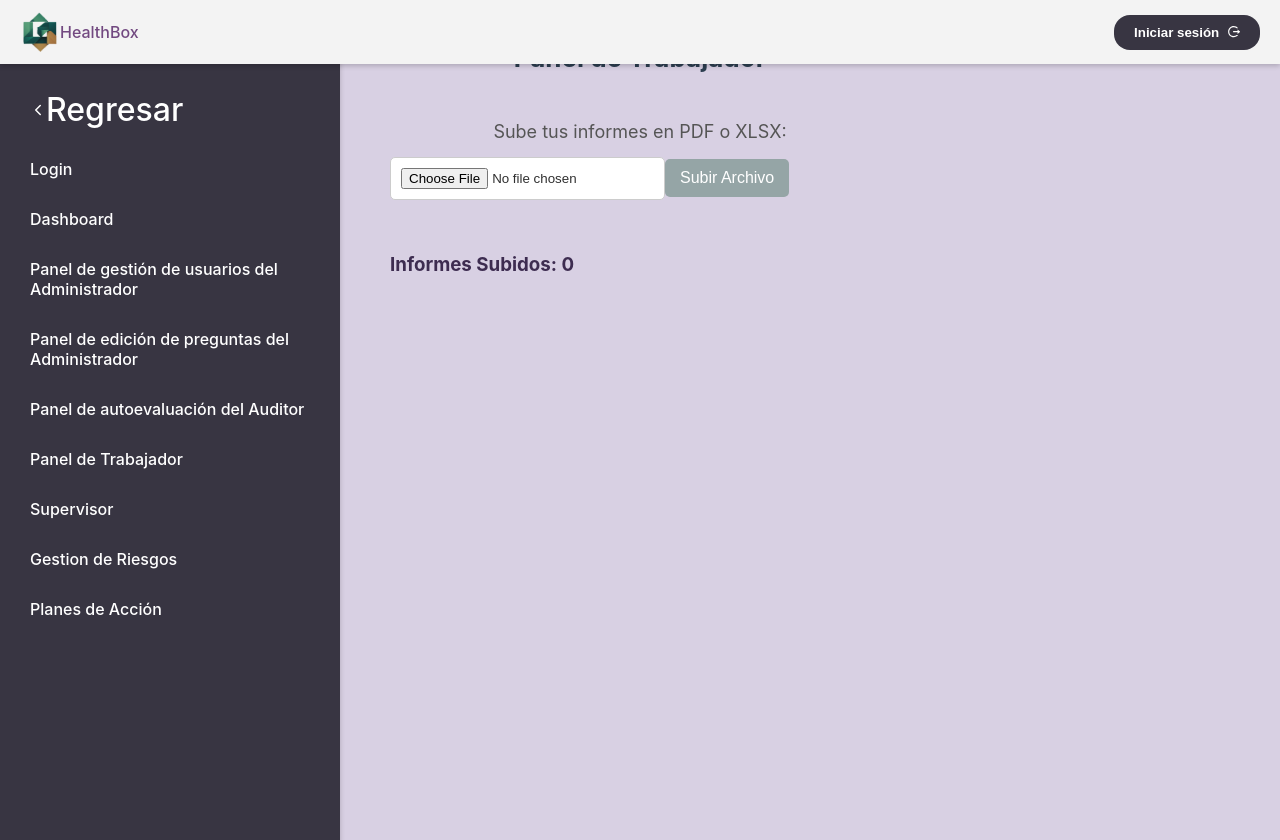
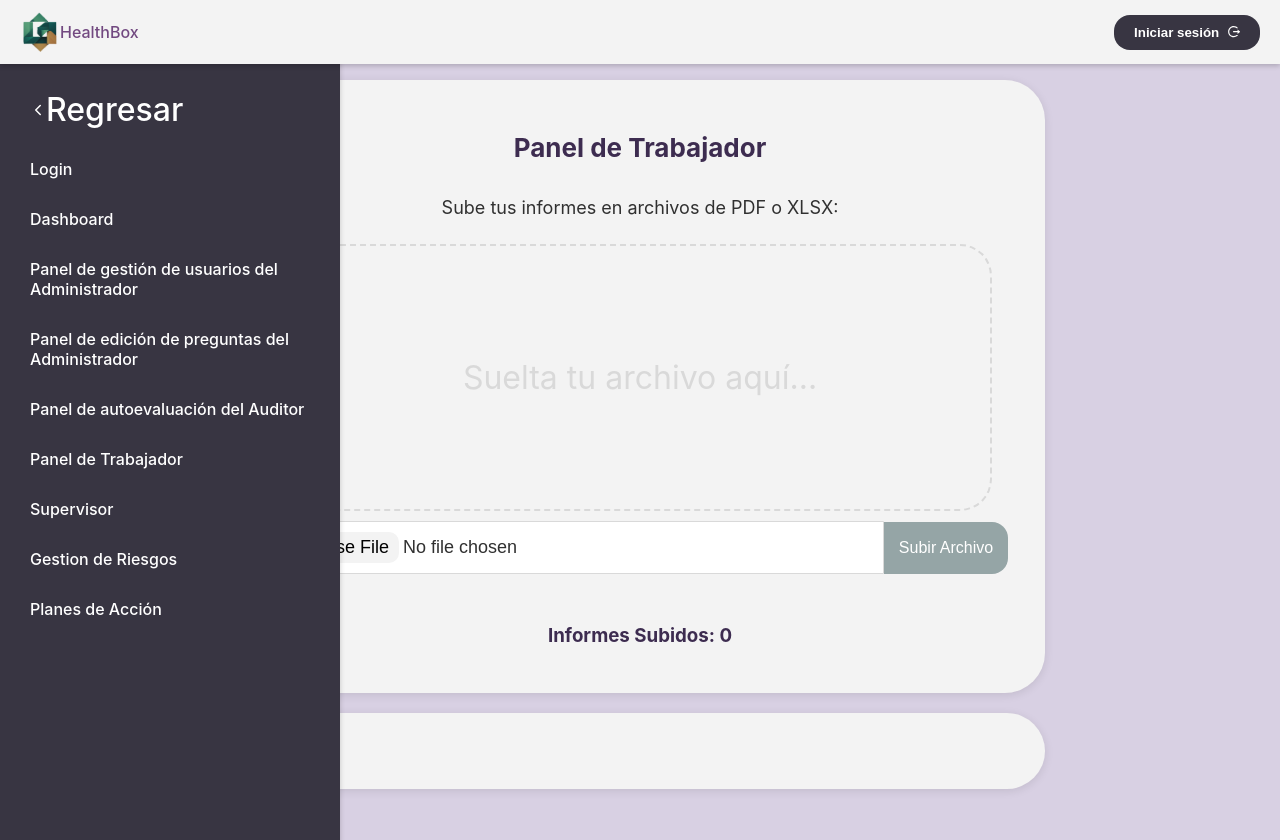
Before and after one commit to cfmoya324/TeamBox-HealthBox, a React (Create React App) app in the folder Frontend/: page /trabajador in a window 1280 px wide. After the commit the page ends 809 px from the top, so only its background shows below. Built offline with nearby package versions, Linux system fonts and the light colour scheme.

Commit message:
desarrollo en página de trabajador

```diff
--- a/Frontend/src/pages/Trabajador.js
+++ b/Frontend/src/pages/Trabajador.js
@@ -1,5 +1,7 @@
 import React, { useState } from "react";
+//import axios from "axios";
 import Sidepanel from "../components/sidepanel";
+import { IoCheckmarkDoneSharp } from "react-icons/io5";
 import "../styles/Trabajador.css";
 
 function Trabajador({isSidePanelOpen}) {
@@ -23,19 +25,33 @@ function Trabajador({isSidePanelOpen}) {
     }
   };
 
-  const handleUpload = () => {
+  const handleUpload = async () => {
     if (file) {
       const newFile = {
         id: Date.now(),
         name: file.name,
         url: URL.createObjectURL(file),
       };
+
+      try {
+        //await axios.post(
+        //  "http://localhost:5000/api/reports", newFile,
+        //  {
+        //    headers: {
+        //      Authorization: `Bearer ${localStorage.getItem("token")}`,
+        //    },
+        //  }
+        //);
+
         setUploadedFiles([...uploadedFiles, newFile]);
         setFile(null);
+
         setMessage("");
-      alert(`Archivo ${file.name} subido con éxito.`);
-    } else {
-      alert("No se ha seleccionado un archivo válido.");
+
+      } catch (error) {
+        console.error("❌ Error al guardar el reporte:", error);
+        alert("❌ Error al guardar el reporte.");
+      }
     }
   };
 
@@ -45,18 +61,40 @@ function Trabajador({isSidePanelOpen}) {
     }
   };
 
+  const dropHandler = (event) => {
+    event.preventDefault();
+
+    const files = event.dataTransfer.files;
+    const body = {target: {files: files}}
+
+    const fileInputToDropTo = document.getElementById('fileInputToDropTo');
+    fileInputToDropTo.files = files;
+
+    handleFileChange(body);
+  };
+
+  const dragoverHandler = (event) => {
+    event.preventDefault();
+  };
+
   return (
     <div>
       <Sidepanel isSidePanelOpen={isSidePanelOpen}/>
       <div className="trabajador-container">
         <h2>Panel de Trabajador</h2>
 
-        <div className="upload-section">
-          <p>Sube tus informes en PDF o XLSX:</p>
+        <p>Sube tus informes en archivos de PDF o XLSX:</p>
+
+        <div onDrop={dropHandler} onDragOver={dragoverHandler} className={file !== null ? "uploadZone uploadZoneFull hideOnMobile":"uploadZone uploadZoneEmpty hideOnMobile"}>
+          {file !== null ? <span><IoCheckmarkDoneSharp /></span>:'Suelta tu archivo aquí...'}
+        </div>
+
+        <span>
           <input
             type="file"
             accept=".pdf,.xlsx"
             onChange={handleFileChange}
+            id="fileInputToDropTo"
           />
           {message && <p className="error-message">{message}</p>}
           <button
@@ -66,17 +104,19 @@ function Trabajador({isSidePanelOpen}) {
           >
             Subir Archivo
           </button>
+        </span>
+
+        <h3>Informes Subidos: {uploadedFiles.length}</h3>
       </div>
 
       <div className="informe-section">
-          <h3>Informes Subidos: {uploadedFiles.length}</h3>
         <ul>
           {uploadedFiles.map((f) => (
             <li key={f.id}>
               <span className="informe-nombre">{f.name}</span>
               <div className="informe-botones">
-                  <a href={f.url} download={f.name}>
-                    <button className="descargar-btn">Descargar</button>
+                <a className="descargar-btn" href={f.url} download={f.name}>
+                  Descargar
                 </a>
                 <button
                   className="eliminar-btn"
@@ -89,7 +129,7 @@ function Trabajador({isSidePanelOpen}) {
           ))}
         </ul>
       </div>
-      </div>
+
     </div>
   );
 }
--- a/Frontend/src/styles/Trabajador.css
+++ b/Frontend/src/styles/Trabajador.css
@@ -1,35 +1,49 @@
 .trabajador-container {
+  margin: 20px 10px;
+  margin-top: 80px;
+  padding: 30px;
+  background-color: #F3F3F3;
+  border-radius: 2.5rem;
+  box-shadow: 0 2px 10px rgba(0, 0, 0, 0.1);
   display: flex;
   flex-direction: column;
   align-items: center;
-  justify-content: flex-start;
-  height: 100vh;
-  padding: 20px;
+}
+
+.trabajador-container > * {
+  margin-bottom: 1rem;
 }
 
 /* Título */
 .trabajador-container h2 {
   font-size: 26px;
-  color: #2c3e50;
-  margin-bottom: 10px;
 }
 
 /* Descripción */
 .trabajador-container p {
   font-size: 18px;
-  color: #555;
   text-align: center;
-  margin-bottom: 15px;
 }
 
 /* Input para subir archivos */
 .trabajador-container input[type="file"] {
-  border: 1px solid #ccc;
+  display: inline;
+  border: 1px solid #D9D9D9;
+  width: 95%;
+  font-size: 18px;
   padding: 10px;
-  border-radius: 5px;
+  border-radius: 1rem;
   background-color: white;
   cursor: pointer;
-  margin-bottom: 15px;
+  margin-bottom: 1rem;
+}
+
+.trabajador-container input[type="file"]::file-selector-button {
+  border: 1px solid #D9D9D9;
+  background-color: #F3F3F3;
+  border: none;
+  border-radius: 10px;
+  padding: 5px 10px;
 }
 
 /* Mensaje de error */
@@ -39,15 +53,17 @@
   margin-bottom: 10px;
 }
 
+
+
 /* Botón de subida */
 .subida-btn {
-  background-color: #3498db;
+  display: inline;
+  width: 100%;
+  background-color: #383542;
   color: white;
-  padding: 10px 15px;
+  padding: 17px 15px;
   font-size: 16px;
-  border: none;
-  border-radius: 5px;
-  cursor: pointer;
+  border-radius: 1rem;
   transition: background 0.3s ease-in-out;
 }
 
@@ -57,14 +73,39 @@
 }
 
 .subida-btn:hover:not(:disabled) {
-  background-color: #2980b9;
+  background-color: #593964;
 }
 
-.upload-section,
+
+
+.uploadZone {
+  text-align: center;
+  border-radius: 2rem;
+  margin: 10px;
+}
+
+.uploadZoneEmpty{
+  color: #D9D9D9;
+  font-size: 2rem;
+  padding: 7rem 0;
+  border: 2px dashed #D9D9D9;
+}
+
+.uploadZoneFull{
+  font-size: 2rem;
+  padding: 2rem 0;
+  background-color: #D9D9D9;
+  border: 2px dashed #383542;
+}
+
+
+
 .informe-section {
-  margin-top: 20px;
-  width: 100%;
-  max-width: 500px;
+  margin: 20px 10px;
+  padding: 30px;
+  background-color: #F3F3F3;
+  border-radius: 2.5rem;
+  box-shadow: 0 2px 10px rgba(0, 0, 0, 0.1);
 }
 
 .informe-section ul {
@@ -77,32 +118,40 @@
   display: flex;
   justify-content: space-between;
   align-items: center;
-  background-color: #fff;
-  padding: 10px;
-  border-radius: 8px;
-  margin-bottom: 10px;
+  background-color: white;
+  border: 2px solid #D9D9D9;
+  box-shadow: 0 2px 10px rgba(0, 0, 0, 0.1);
+  padding: 15px;
+  border-radius: 1rem;
+  margin-bottom: 20px;
 }
 
 .informe-nombre {
   flex: 1;
-  color: #2c3e50;
   font-weight: 500;
   overflow-wrap: anywhere;
 }
 
 .informe-botones {
   display: flex;
+  flex-direction: column;
   gap: 10px;
 }
 
-.informe-botones button {
-  padding: 6px 12px;
+.informe-botones button, .informe-botones a {
+  text-align: center;
+  width: 100px;
+  padding: 6px 0;
+  border-radius: 10px;
+  color: white;
   border: none;
-  border-radius: 5px;
-  color: white;
   cursor: pointer;
-  font-weight: bold;
+  font-weight: 500;
+  font-size: 15px;
+  transition: background 0.3s ease;
 }
+
+
 
 .descargar-btn {
   background-color: #3498db;
@@ -119,3 +168,58 @@
 .eliminar-btn:hover {
   background-color: #c0392b;
 }
+
+
+
+@media only screen and (min-width: 768px) {
+  .trabajador-container {
+    max-width: 500px;
+    margin: 20px auto;
+    margin-top: 80px;
+  }
+  .trabajador-container input[type="file"] {
+    width: 340px;
+    border-radius: 1rem 0 0 1rem;
+  }
+  .subida-btn {
+    width: unset;
+    border-radius: 0 1rem 1rem 0;
+  }
+  .uploadZone {
+    width: 450px;
+  }
+  .informe-section {
+    max-width: 500px;
+    margin: 20px auto;
+  }
+}
+
+@media only screen and (min-width: 992px) {
+  .trabajador-container {
+    max-width: 600px;
+  }
+  .trabajador-container input[type="file"] {
+    width: 440px;
+  }
+  .uploadZone {
+    width: 550px;
+  }
+  .informe-section {
+    max-width: 600px;
+  }
+}
+
+@media only screen and (min-width: 1200px) {
+  .trabajador-container {
+    max-width: 750px;
+  }
+  .trabajador-container input[type="file"] {
+    width: 590px;
+  }
+  .uploadZone {
+    width: 700px;
+  }
+  .informe-section {
+    max-width: 750px;
+  }
+}
```
Lines whose indentation alone changed are shown as unchanged.
